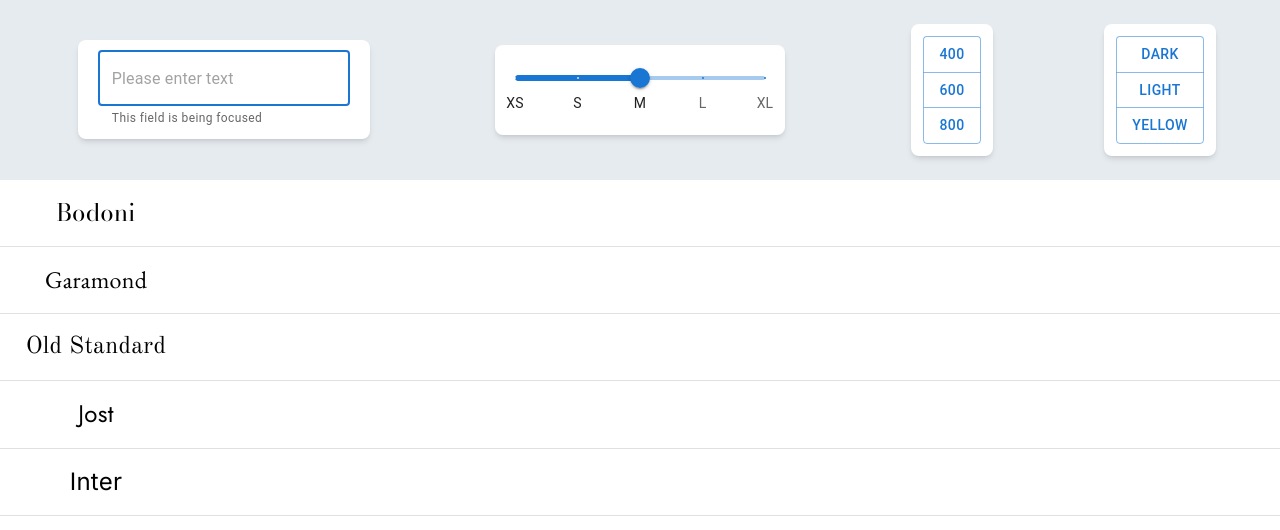
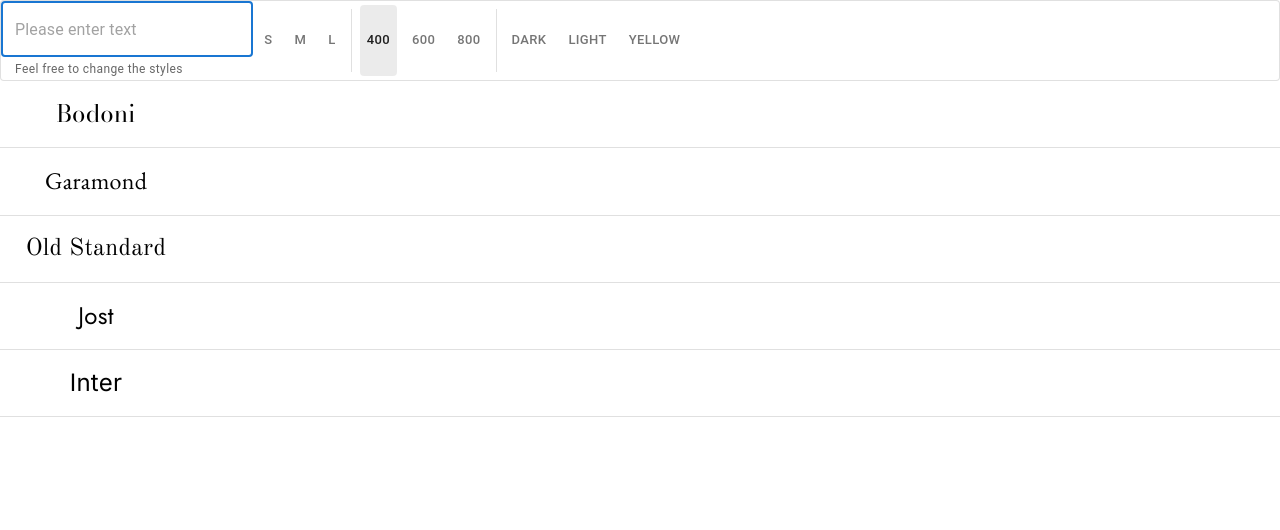
Before and after one commit to arthurfincham/font-app, a React (Create React App) app: page / in a window 1280 px wide. Shown: the top 530 px of the page. Built offline with nearby package versions, Linux system fonts and the light colour scheme.

Commit message:
update navbar

```diff
--- a/src/App.js
+++ b/src/App.js
@@ -6,7 +6,7 @@ import { lightTheme, darkTheme, yellowTheme } from './themes';
 import { GlobalStyles } from './global';
 
 function App() {
-  const [theme, setTheme] = useState('Light');
+  const [siteTheme, setSiteTheme] = useState('Light');
 
   const [previewText, setPreviewText] = useState(['']);
 
@@ -47,16 +47,17 @@ function App() {
   return (
     <>
       <Navbar
-        setTheme={setTheme}
+        setSiteTheme={setSiteTheme}
         setFontSize={setFontSize}
         updatePreviewText={updatePreviewText}
         setFontWeight={setFontWeight}
+        fontWeight={fontWeight}
         fontSize={fontSize}
         previewInput={previewInput}
         previewText={previewText}
       />
       <main>
-        <ThemeProvider theme={themePicker(theme)}>
+        <ThemeProvider theme={themePicker(siteTheme)}>
           <GlobalStyles />
           <PreviewTable fontSize={fontSize} previewText={previewText} fontWeight={fontWeight} />
         </ThemeProvider>
--- /dev/null
+++ b/src/components/FontSizeToggle.js
@@ -0,0 +1,37 @@
+import ToggleButton from '@mui/material/ToggleButton';
+import ToggleButtonGroup from '@mui/material/ToggleButtonGroup';
+import { styled } from '@mui/system';
+
+export default function FontSizeToggle({ fontSize, setFontSize }) {
+  const StyledToggleButtonGroup = styled(ToggleButtonGroup)(({ theme }) => ({
+    '& .MuiToggleButtonGroup-grouped': {
+      margin: theme.spacing(0.5),
+      border: 0,
+      '&.Mui-disabled': {
+        border: 0,
+      },
+      '&:not(:first-of-type)': {
+        borderRadius: theme.shape.borderRadius,
+      },
+      '&:first-of-type': {
+        borderRadius: theme.shape.borderRadius,
+      },
+    },
+  }));
+  const handleSize = (event, newAlignment) => {
+    setFontSize(newAlignment);
+  };
+  return (
+    <StyledToggleButtonGroup size="small" value={fontSize} exclusive onChange={handleSize} aria-label="text alignment">
+      <ToggleButton value="1" aria-label="left aligned">
+        <p>S</p>
+      </ToggleButton>
+      <ToggleButton value="1.5" aria-label="left aligned">
+        <p>M</p>
+      </ToggleButton>
+      <ToggleButton value="2" aria-label="left aligned">
+        <p>L</p>
+      </ToggleButton>
+    </StyledToggleButtonGroup>
+  );
+}
--- a/src/components/FontSlider.css
+++ /dev/null
@@ -1,30 +0,0 @@
-.MuiSlider-rail,
-.MuiSlider-track {
-  color: white;
-  padding: 3px;
-  opacity: 1 !important;
-}
-
-/* .Mui-focusVisible .MuiSlider-thumbColorPrimary; */
-.MuiSlider-mark {
-  display: none;
-}
-
-.MuiSlider-thumb {
-  color: white;
-  border: 3px solid black;
-  box-shadow: none;
-}
-
-.MuiSlider-thumb:hover,
-.MuiSlider-thumb:active,
-.MuiSlider-thumb:focus,
-.Mui-active,
-.Mui-focusVisible {
-  shadow: none;
-  box-shadow: none !important;
-}
-
-.MuiSlider-markLabel {
-  font-weight: bold !important;
-}
--- /dev/null
+++ b/src/components/FontWeightToggle.js
@@ -0,0 +1,37 @@
+import ToggleButton from '@mui/material/ToggleButton';
+import ToggleButtonGroup from '@mui/material/ToggleButtonGroup';
+import { styled } from '@mui/system';
+
+export default function FontWeightToggle({ fontWeight, setFontWeight }) {
+  const StyledToggleButtonGroup = styled(ToggleButtonGroup)(({ theme }) => ({
+    '& .MuiToggleButtonGroup-grouped': {
+      margin: theme.spacing(0.5),
+      border: 0,
+      '&.Mui-disabled': {
+        border: 0,
+      },
+      '&:not(:first-of-type)': {
+        borderRadius: theme.shape.borderRadius,
+      },
+      '&:first-of-type': {
+        borderRadius: theme.shape.borderRadius,
+      },
+    },
+  }));
+  const handleWeight = (event, newAlignment) => {
+    setFontWeight(newAlignment);
+  };
+  return (
+    <StyledToggleButtonGroup size="small" value={fontWeight} exclusive onChange={handleWeight} aria-label="text alignment">
+      <ToggleButton value="400" aria-label="left aligned">
+        <p>400</p>
+      </ToggleButton>
+      <ToggleButton value="600" aria-label="left aligned">
+        <p>600</p>
+      </ToggleButton>
+      <ToggleButton value="800" aria-label="left aligned">
+        <p>800</p>
+      </ToggleButton>
+    </StyledToggleButtonGroup>
+  );
+}
--- a/src/components/Navbar.js
+++ b/src/components/Navbar.js
@@ -1,64 +1,41 @@
 import FontSlider from './FontSlider';
 import PreviewInput from './PreviewInput';
-import Grid from '@mui/material/Grid';
+import Paper from '@mui/material/Paper';
 import Box from '@mui/material/Box';
-import ButtonGroup from '@mui/material/ButtonGroup';
-import Button from '@mui/material/Button';
+import FontWeightToggle from './FontWeightToggle';
+import ThemeToggle from './ThemeToggle';
+import FontSizeToggle from './FontSizeToggle';
 import { styled } from '@mui/system';
+import Divider from '@mui/material/Divider';
 
-export default function Navbar({ setTheme, previewInput, previewText, setFontSize, updatePreviewText, setFontWeight, fontSize }) {
-  const StyledGridItem = styled(Grid)({
-    display: 'flex',
-    alignItems: 'center',
-    justifyContent: 'center',
-  });
-
-  const StyledPortrait = styled(Box)({
-    backgroundColor: 'white',
-    padding: '12px 12px 12px 12px',
-    borderRadius: '8px',
-    boxShadow: '0 4px 6px -1px rgb(0 0 0 / 0.1), 0 2px 4px -2px rgb(0 0 0 / 0.1);',
-  });
-
-  const StyledLandscape = styled(Box)({
-    backgroundColor: 'white',
-    padding: '10px 20px',
-    borderRadius: '8px',
-    boxShadow: '0 4px 6px -1px rgb(0 0 0 / 0.1), 0 2px 4px -2px rgb(0 0 0 / 0.1);',
-  });
+export default function Navbar({
+  setSiteTheme,
+  siteTheme,
+  previewInput,
+  previewText,
+  setFontSize,
+  updatePreviewText,
+  setFontWeight,
+  fontWeight,
+  fontSize,
+}) {
   return (
     <Box sx={{ flexGrow: 1 }}>
-      <Grid container spacing={2} sx={{ padding: 3, backgroundColor: '#E6EBF0' }}>
-        <StyledGridItem item={true} xs={4}>
-          <StyledLandscape>
-            <PreviewInput updatePreviewText={updatePreviewText} previewInput={previewInput} previewText={previewText} />
-          </StyledLandscape>
-        </StyledGridItem>
-        <StyledGridItem item xs={4}>
-          <StyledLandscape>
-            <FontSlider setFontSize={setFontSize} fontSize={fontSize} />
-          </StyledLandscape>
-        </StyledGridItem>
-        <StyledGridItem item xs={2}>
-          <StyledPortrait>
-            <ButtonGroup orientation="vertical" aria-label="vertical contained button group" variant="outlined">
-              <Button onClick={() => setFontWeight('400')}>400</Button>
-              <Button onClick={() => setFontWeight(600)}>600</Button>
-              <Button onClick={() => setFontWeight('800')}>800</Button>
-            </ButtonGroup>
-          </StyledPortrait>
-        </StyledGridItem>
-
-        <StyledGridItem item xs={2}>
-          <StyledPortrait>
-            <ButtonGroup orientation="vertical" aria-label="vertical contained button group" variant="outlined">
-              <Button onClick={() => setTheme('Dark')}>Dark</Button>
-              <Button onClick={() => setTheme('Light')}>Light</Button>
-              <Button onClick={() => setTheme('Yellow')}>Yellow</Button>
-            </ButtonGroup>
-          </StyledPortrait>
-        </StyledGridItem>
-      </Grid>
+      <Paper
+        elevation={0}
+        sx={{
+          display: 'flex',
+          border: (theme) => `1px solid ${theme.palette.divider}`,
+          flexWrap: 'wrap',
+        }}
+      >
+        <PreviewInput updatePreviewText={updatePreviewText} previewInput={previewInput} previewText={previewText} />
+        <FontSizeToggle fontSize={fontSize} setFontSize={setFontSize} />
+        <Divider flexItem orientation="vertical" sx={{ mx: 0.5, my: 1 }} />
+        <FontWeightToggle fontWeight={fontWeight} setFontWeight={setFontWeight} />
+        <Divider flexItem orientation="vertical" sx={{ mx: 0.5, my: 1 }} />
+        <ThemeToggle siteTheme={siteTheme} setSiteTheme={setSiteTheme} />
+      </Paper>
     </Box>
   );
 }
--- a/src/components/PreviewInput.js
+++ b/src/components/PreviewInput.js
@@ -10,10 +10,10 @@ export default function PreviewInput({ updatePreviewText, previewInput, previewT
 
     const helperText = useMemo(() => {
       if (focused) {
-        return 'This field is being focused';
+        return 'Feel free to change the styles';
       }
 
-      return 'Helper text';
+      return 'Preview Text';
     }, [focused]);
 
     return <FormHelperText>{helperText}</FormHelperText>;
--- /dev/null
+++ b/src/components/ThemeToggle.js
@@ -0,0 +1,37 @@
+import ToggleButton from '@mui/material/ToggleButton';
+import ToggleButtonGroup from '@mui/material/ToggleButtonGroup';
+import { styled } from '@mui/system';
+
+export default function ThemeToggle({ siteTheme, setSiteTheme }) {
+  const StyledToggleButtonGroup = styled(ToggleButtonGroup)(({ theme }) => ({
+    '& .MuiToggleButtonGroup-grouped': {
+      margin: theme.spacing(0.5),
+      border: 0,
+      '&.Mui-disabled': {
+        border: 0,
+      },
+      '&:not(:first-of-type)': {
+        borderRadius: theme.shape.borderRadius,
+      },
+      '&:first-of-type': {
+        borderRadius: theme.shape.borderRadius,
+      },
+    },
+  }));
+  const handleSiteTheme = (event, newSiteTheme) => {
+    setSiteTheme(newSiteTheme);
+  };
+  return (
+    <StyledToggleButtonGroup size="small" value={siteTheme} exclusive onChange={handleSiteTheme} aria-label="text alignment">
+      <ToggleButton value="Dark" aria-label="left aligned">
+        <p>Dark</p>
+      </ToggleButton>
+      <ToggleButton value="Light" aria-label="left aligned">
+        <p>Light</p>
+      </ToggleButton>
+      <ToggleButton value="Yellow" aria-label="left aligned">
+        <p>Yellow</p>
+      </ToggleButton>
+    </StyledToggleButtonGroup>
+  );
+}
```
Also changed, not shown: src/components/ContentToggle.js (deleted, +0 -13 lines), src/components/import * as React from 'react';.jsx (added, +80 -0 lines).
